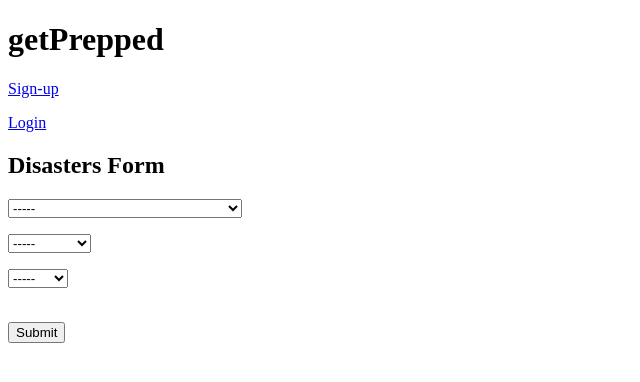
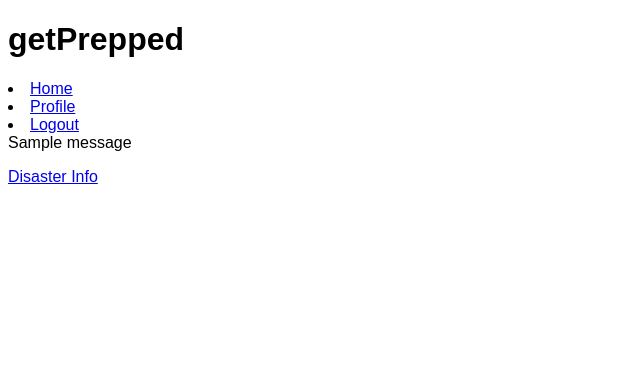
Before and after one commit to laurensila/get-prepped, a Flask app: page / in a window 1280 px wide. Shown: the top 382 px of the page, without its empty margins (0-640 px from the left). Run offline with Flask 2, Linux system fonts and the light colour scheme; the visitor is signed in with stand-in values (Sample User, id 1); tables that the repository leaves empty hold one stand-in row (values such as "Sample post"); one stand-in notice (Sample message) is shown; parts of the project's set-up code (start-up, migrations or seed data) failed here and were passed over.

Commit message:
updates made to disaster_form and server.py sqlalchemy queries

```diff
--- a/server.py
+++ b/server.py
@@ -5,7 +5,7 @@ from jinja2 import StrictUndefined
 from flask import Flask, render_template, redirect, request, flash, session
 from flask_debugtoolbar import DebugToolbarExtension
 
-from model import User, Territory, Disaster, connect_to_db, db
+from model import User, Disaster, connect_to_db, db
 from sqlalchemy import func, orm
 
 
@@ -19,24 +19,49 @@ app.secret_key = "ABC"
 app.jinja_env.undefined = StrictUndefined
 
 
-@app.route('/')
+@app.route('/', methods=['GET'])
 def index():
     """Homepage."""
 
-    counties = ['candyland']
+    return render_template("homepage.html")
 
-    # counties = Disaster.get_counties
 
-    return render_template("homepage.html", counties=counties)
+@app.route("/disaster-form", methods=['GET'])
+def disaster_form():
+#populate dropdowns with javascript
+    #create a "state" object (dictionary)
+    #the values are going to be your counties
+    #dropdown with state objects
+        #will have an event listener
+    #dropdown with counties (state object values)
+        #keep hidden until
 
-@app.route("/disaster_results")
-def user_list():
+    # query to retrieve list of counties in alphabetical order
+    county_query = db.session.query(Disaster.declaredCountyArea).distinct().order_by(Disaster.declaredCountyArea)
+
+    counties = county_query.all()
+
+    state_query = db.session.query(Disaster.state).distinct().order_by(Disaster.state)
+
+    states = state_query.all()
+
+    # disaster_query = db.session.query(Disaster.incidentType).distinct().order_by(Disaster.incidentType)
+    #
+    # disasters = disaster_query.all()
+
+    return render_template("disaster_form.html", states=states, counties=counties)
+
+@app.route('/disaster-results', methods=['GET'])
+def disaster_results():
     """Results of Disaster Query."""
 
-    #do a slice on the dates so it cuts off the "time"
-    #re-format date to read as MM-DD-YYYY
+    # Get form variables
+    states = request.form["state"]
+    counties = request.form["counties"]
 
-    return render_template("disaster_results.html")
+    disaster_results = db.session.query.filter_by(state=states, declaredCountyArea=counties).all()
+
+    return render_template("disaster_results.html", states=state, declaredCountyArea=counties, disaster_results=disaster_results)
 
 @app.route('/sign-up', methods=['GET'])
 def register_form():
@@ -53,6 +78,7 @@ def register_process():
     name = request.form["name"]
     password = request.form["password"]
     territory = request.form["territory"]
+    #remove county from form - not needed
     county = request.form["county"]
 
     new_user = User(name=name, email=email, password=password, territory=territory, county=county)
@@ -98,7 +124,7 @@ def login_process():
     session["user_id"] = user.user_id
 
     flash("Logged in")
-    return redirect("/users/%s" % user.user_id)
+    return redirect("/profile/%s" % user.user_id)
 
 @app.route('/logout')
 def logout():
@@ -108,6 +134,10 @@ def logout():
     flash("Logged Out.")
     return redirect("/")
 
+
+
+
+
 if __name__ == "__main__":
     connect_to_db(app)
 
--- /dev/null
+++ b/static/base.css
@@ -0,0 +1,6 @@
+body {
+
+    font-size: 16px;
+    font-family: sans-serif;
+    font color: blue;
+}
--- a/templates/base.html
+++ b/templates/base.html
@@ -2,16 +2,27 @@
 <html>
 <head>
   <title>getPrepped</title>
+     <link href="static/base.css" rel="stylesheet">
 </head>
-
 <body>
   <h1>getPrepped</h1>
-<!-- Show flashed messages -->
-  <!-- {% with messages = get_flashed_messages() %}
+
+    <div class="user_nav">
+           <li><a href="/">Home</a></li>
+        {% if "user_id" in session %}
+           <li><a href="/profile/{{ session['user_id'] }}">Profile</a></li>
+           <li><a href="/logout">Logout</a></li>
+        {% else %}
+           <li><a href="/sign-up">Sign Up</a></li>
+           <li><a href="/login">Login</a></li>
+        {% endif %}
+    </div>
+
+  {% with messages = get_flashed_messages() %}
       {% for message in messages %}
           {{ message }}
       {% endfor %}
-  {% endwith %} -->
+  {% endwith %}
 
   {% block content %} put your content here {% endblock %}
 
--- a/templates/disaster_results.html
+++ b/templates/disaster_results.html
@@ -1,8 +1,7 @@
 {% extends 'base.html' %}
 {% block content %}
 
-
-
+<p> These are the results of your search: {{ disaster_results }} </p>
 
 
 
--- a/templates/homepage.html
+++ b/templates/homepage.html
@@ -1,97 +1,10 @@
 {% extends 'base.html' %}
 {% block content %}
 
-    <p><a href="sign-up">Sign-up</a></p>
+    <!-- <p><a href="sign-up">Sign-up</a></p>
     <p><a href="/login">Login</a></p>
-<h2>Disasters Form</h2>
-   <form action="/disaster-results">
-        <p><label>
-            <select name="state">
-                <option value="placeholder">-----</option>
-                <option value="al">Alabama, AL</option>
-                <option value="ak">Alaska, AK</option>
-                <option value="az">Arizona, AZ</option>
-                <option value="ar">Arkansas, AR</option>
-                <option value="ca">California, CA</option>
-                <option value="co">Colorado, CO</option>
-                <option value="ct">Connecticut, CT</option>
-                <option value="de">Delaware, DE</option>
-                <option value="fl">Florida, FL</option>
-                <option value="ga">Georgia, GA</option>
-                <option value="hi">Hawaii, HI</option>
-                <option value="id">Idaho, ID</option>
-                <option value="il">Illinois, IL</option>
-                <option value="in">Indiana, IN</option>
-                <option value="ia">Iowa, IA</option>
-                <option value="ks">Kansas, KS</option>
-                <option value="ky">Kentucky, KY</option>
-                <option value="la">Louisiana, LA</option>
-                <option value="me">Maine, ME</option>
-                <option value="md">Maryland, MD</option>
-                <option value="ma">Massachusetts, MA</option>
-                <option value="mi">Michigan, MI</option>
-                <option value="mn">Minnesota, MN</option>
-                <option value="mi">Mississippi, MS</option>
-                <option value="mo">Missouri, MO</option>
-                <option value="mt">Montana, MT</option>
-                <option value="ne">Nebraska, NE</option>
-                <option value="nv">Nevada, NV</option>
-                <option value="nh">New Hampshire, NH</option>
-                <option value="nj">New Jersey, NJ</option>
-                <option value="nm">New Mexico, NM</option>
-                <option value="ny">New York, NY</option>
-                <option value="nc">North Carolina, NC</option>
-                <option value="nd">North Dakota, ND</option>
-                <option value="oh">Ohio, OH</option>
-                <option value="ok">Oklahoma, OK</option>
-                <option value="or">Oregon, OR</option>
-                <option value="pa">Pennsylvania, PA</option>
-                <option value="ri">Rhode Island, RI</option>
-                <option value="sc">South Carolina, SC</option>
-                <option value="sd">South Dakota, SD</option>
-                <option value="tn">Tennessee, TN</option>
-                <option value="tx">Texas, TX</option>
-                <option value="ut">Utah, UT</option>
-                <option value="vt">Vermont, VT</option>
-                <option value="va">Virginia, VA</option>
-                <option value="wa">Washington, WA</option>
-                <option value="wv">West Virginia, WV</option>
-                <option value="wi">Wisconsin, WI</option>
-                <option value="wy">Wyoming, WY</option>
-                <option value="as">American Samoa, AS</option>
-                <option value="dc">District of Columbia, DC</option>
-                <option value="fm">Federated States of Micronesia, FM</option>
-                <option value="gu">Guam, GU</option>
-                <option value="mh">Marshall Islands, MH</option>
-                <option value="mp">Northern Mariana Islands, MP</option>
-                <option value="pw">Palau, PW</option>
-                <option value="pr">Puerto Rico, PR</option>
-                <option value="vi">Virgin Islands, VI</option>
-                <option value="ae">Armed Forces Africa, AE</option>
-                <option value="aa">Armed Forces Americas, AA</option>
-                <option value="ae">Armed Forces Canada, AE</option>
-                <option value="ae">Armed Forces Europe, AE</option>
-                <option value="ae">Armed Forces Middle East, AE</option>
-                <option value="ap">Armed Forces Pacific, AP</option>
-            </select>
-        </label></p>
-        <p></>
-        <p><label>
-            <select name="county">
-                <option value="placeholder">-----</option>
-            {% for counties in counties %}
-                <option value="county">{{ counties }}</option>
-            {% endfor %}
-            </select>
-        </label></p>
-        <p><label>
-            <select name="zip code">
-                <option value="placeholder">-----</option>
-                <option value="95132">95132</option>
-            </select>
-        </label></p>
-        <br>
-        <input type="submit" id="submitbutton">
-    </form>
+    <p><a href="/logout">Logout</a></p> -->
+    <p><a href="/disaster-form">Disaster Info</a></p>
+
 
 {% endblock %}
--- a/templates/login_form.html
+++ b/templates/login_form.html
@@ -18,7 +18,7 @@
         </div>
 
         <div class="form-group">
-            <input type="submit" value="Log In If You Dare" class="btn btn-danger">
+            <input type="submit" value="Log In" class="btn btn-danger">
         </div>
 
     </form>
```
Also changed, not shown: model.py (+6 -15 lines), templates/disaster_form.html (added, +40 -0 lines), static/style.css (deleted).
